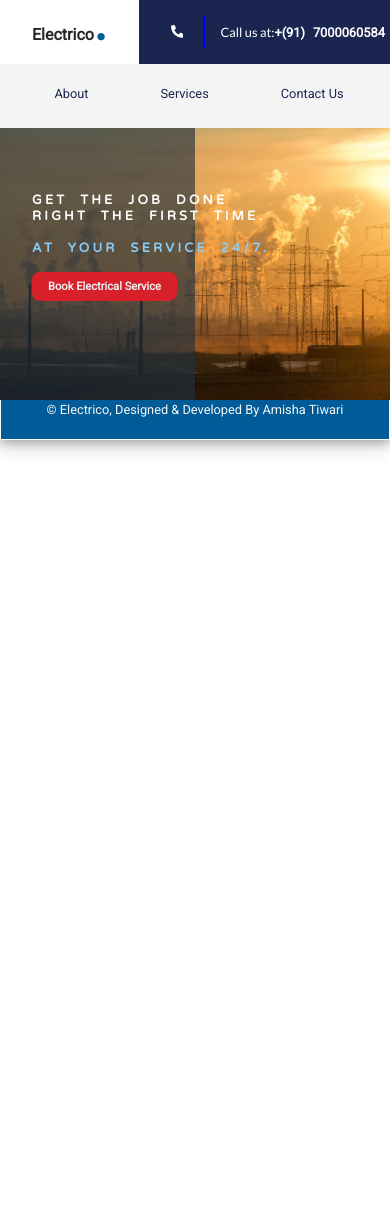
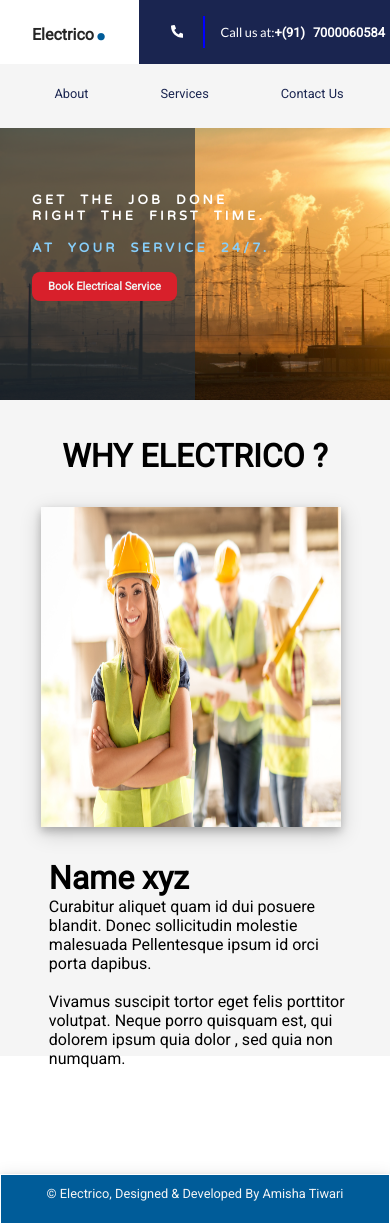
Before and after one commit to amisha26/Electrico-Main, a React (Create React App) app: page / in a window 390 px wide. Before the commit the page ends 844 px from the top, so only its background shows below. Built offline with nearby package versions, Linux system fonts and the light colour scheme; a web font is replaced by a local one.

Commit message:
about page done

```diff
--- a/src/App.js
+++ b/src/App.js
@@ -2,7 +2,7 @@ import "./styles.css";
 import Head from "./comp/Head";
 import Header from "./comp/Header";
 import Main from "./comp/Main";
-
+import About from "./comp/About";
 
 export default function App() {
   return (
@@ -11,6 +11,7 @@ export default function App() {
       <Head />
       <Header />
       <Main />
+      <About />
       <br />
       <br />
       {/****** Footer Section Start **********/}
--- /dev/null
+++ b/src/comp/About.js
@@ -0,0 +1,42 @@
+import React from "react";
+import "../styles/About.css";
+
+const About = () => {
+  return (
+    <div className="main-about">
+      {/****** css in About.css **********/}
+
+      <div className="about" id="about">
+        <div className="about-head">
+          <h1>
+            <span className="about-top">WHY</span> ELECTRICO ?
+          </h1>
+        </div>
+        <div className="about-area">
+          <div className="about-img">
+            <img
+              className="about-img-cls"
+              alt="none"
+              src="./images/about.jpg"
+            />
+          </div>
+          <div className="about-text">
+            <h1>
+              <span>Name xyz</span>
+            </h1>
+            <p>
+              Curabitur aliquet quam id dui posuere blandit. Donec sollicitudin
+              molestie malesuada Pellentesque ipsum id orci porta dapibus.
+              <br />
+              <br />
+              Vivamus suscipit tortor eget felis porttitor volutpat. Neque porro
+              quisquam est, qui dolorem ipsum quia dolor , sed quia non numquam.
+            </p>
+          </div>
+        </div>
+      </div>
+    </div>
+  );
+};
+
+export default About;
--- /dev/null
+++ b/src/styles/About.css
@@ -0,0 +1,122 @@
+
+.main-about{
+  margin-top: -3rem;
+}
+.about {
+  display: flex;
+  flex-direction: column;
+  width: 100%;
+  height: 40rem;
+  justify-content: center;
+  align-items: center;
+  background-color: #f5f5f5;
+}
+.about-top {
+  margin-top: 1rem;
+}
+.about-area {
+  margin-top: 5rem;
+  width: 77%;
+  height: 15rem;
+  display: flex;
+  justify-content: center;
+  align-items: center;
+}
+
+.about-img {
+  width: 20rem;
+  height: 100%;
+  margin-right: 3rem;
+  box-shadow: 0 4px 8px 0 rgba(0, 0, 0, 0.2), 0 6px 20px 0 rgba(0, 0, 0, 0.19);
+}
+
+.about-img-cls {
+  width: 20rem;
+  height: 20rem;
+  background-size: contain;
+}
+
+.about-text {
+  width: 40rem;
+}
+
+/************* media query for About ******************/
+
+@media screen and (max-width: 1400px) {
+  .about-img {
+    width: 30rem;
+  }
+  .about-img-cls {
+    width: 30rem;
+  }
+}
+
+@media screen and (max-width: 1100px) {
+  .about-img {
+    width: 25rem;
+  }
+  .about-img-cls {
+    width: 25rem;
+  }
+}
+
+@media screen and (max-width: 1000px) {
+  .main-about {
+    margin-bottom: 8rem;
+  }
+
+  .about-head {
+    margin-top: 6rem;
+  }
+  .about {
+    height: 44rem;
+  }
+
+  .about-area {
+    flex-direction: column;
+    height: 40rem;
+    margin-left: 2.5rem;
+  }
+  .about-img {
+    width: 40rem;
+    height: 20rem;
+    margin-top: -3rem;
+  }
+  .about-img-cls {
+    width: 100%;
+  }
+  .about-text {
+    margin-top: 2rem;
+  }
+}
+
+@media screen and (max-width: 720px) {
+  .about-img {
+    width: 100%;
+    margin-top: -2rem;
+  }
+  .about-img-cls {
+    width: 100%;
+  }
+  .about-text {
+    width: 100%;
+    margin-left: -2rem;
+    margin-bottom: 2rem;
+  }
+}
+
+@media screen and (max-width: 445px) {
+  .about-img {
+    margin-top: 6rem;
+  }
+}
+
+
+@media screen and (max-width:440px) {
+  .about-head{
+    margin-top: 8rem;
+  }
+  .about-img{
+    margin-top: -3rem;
+  }
+}
```
